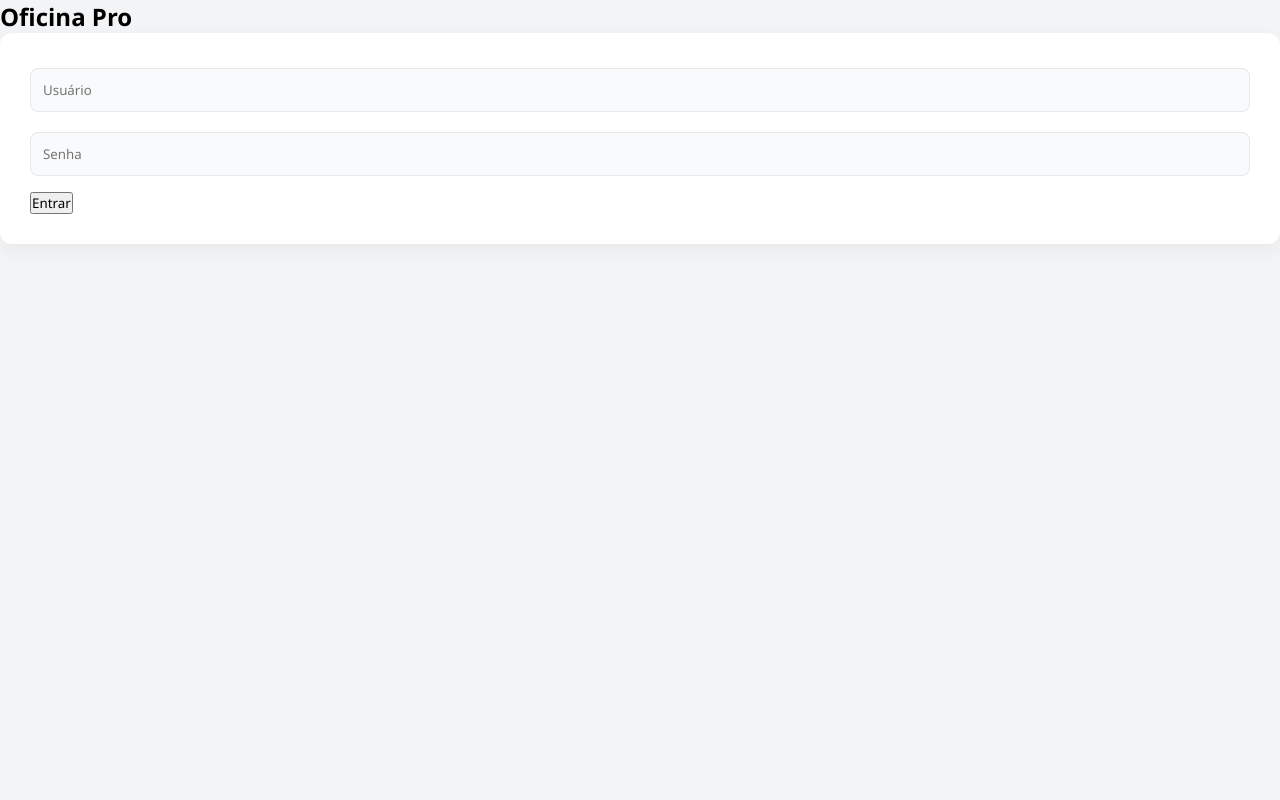
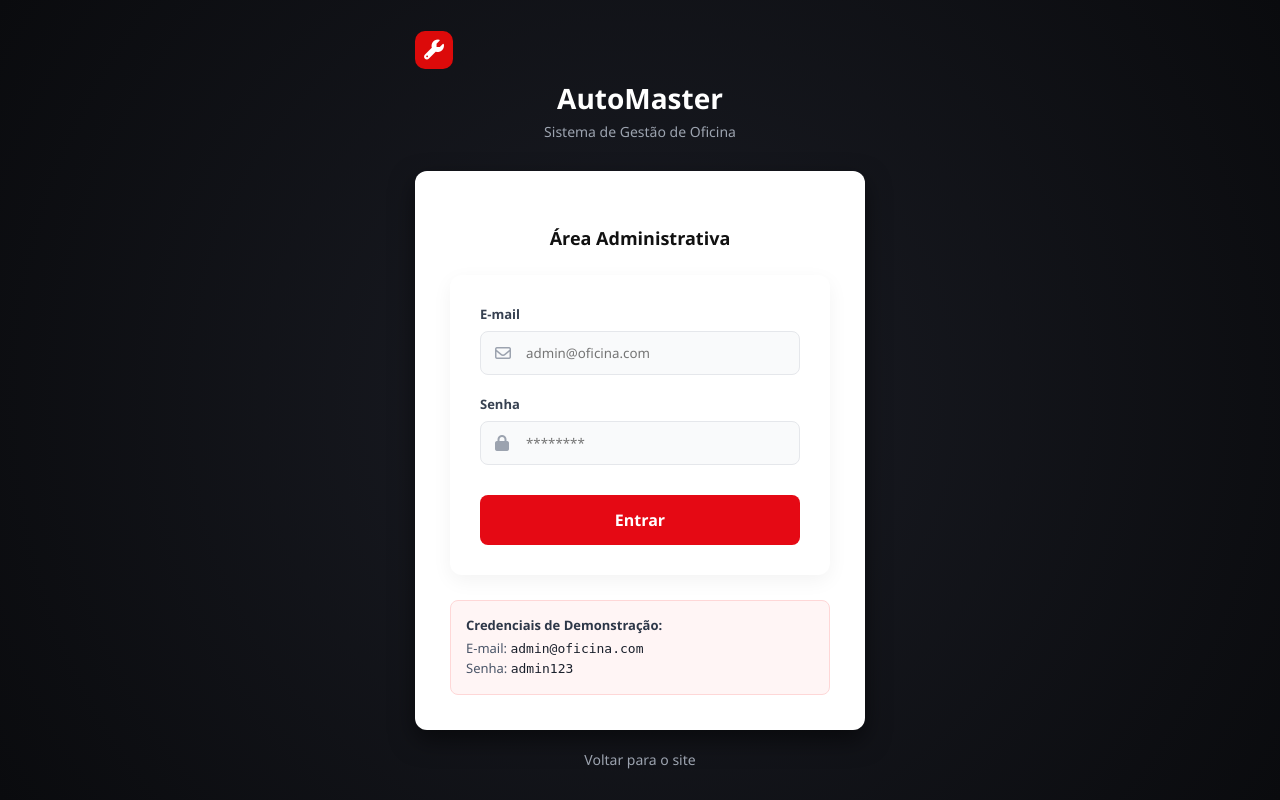
Before and after one commit to Bbasilisco/ProjetoIntegradorWeb, a PHP site: page /Paginas/Login.php in a window 1280 px wide. Run offline with PHP 8.4, Linux system fonts and the light colour scheme.

Commit message:
Update login form to use email and new credentials

```diff
--- a/Paginas/Login.php
+++ b/Paginas/Login.php
@@ -1,13 +1,17 @@
 <?php
 session_start();
 
-if ($_POST) {
-    if ($_POST['usuario'] === "admin" && $_POST['senha'] === "1234") {
+// Dados de demonstração baseados na imagem
+$email_demo = "admin@oficina.com";
+$senha_demo = "admin123";
+
+if ($_SERVER['REQUEST_METHOD'] === 'POST') {
+    if ($_POST['email'] === $email_demo && $_POST['senha'] === $senha_demo) {
         $_SESSION['logado'] = true;
         header("Location: dashboard.php");
         exit();
     } else {
-        $erro = "Login inválido";
+        $erro = "E-mail ou senha incorretos.";
     }
 }
 ?>
@@ -16,20 +20,56 @@ if ($_POST) {
 <html lang="pt-br">
 <head>
     <meta charset="UTF-8">
+    <meta name="viewport" content="width=device-width, initial-scale=1.0">
     <title>Login AutoMaster</title>
     <link rel="stylesheet" href="../FrontEnd/Estilo.css">
+    <link rel="stylesheet" href="https://cdnjs.cloudflare.com/ajax/libs/font-awesome/6.0.0/css/all.min.css">
 </head>
-<body>
-<div class="login-container">
-    <div class="login-box">
-        <h2>Oficina Pro</h2>
-        <?php if(isset($erro)) echo "<p style='color:red'>$erro</p>"; ?>
-        <form method="POST">
-            <input type="text" name="usuario" placeholder="Usuário" required>
-            <input type="password" name="senha" placeholder="Senha" required>
-            <button>Entrar</button>
-        </form>
+<body class="login-page">
+    <div class="login-wrapper">
+        <header class="login-header">
+            <div class="logo-box">
+                <i class="fa-solid fa-wrench" style="color: white;"></i>
+            </div>
+            <h1>AutoMaster</h1>
+            <p>Sistema de Gestão de Oficina</p>
+        </header>
+
+        <main class="login-card">
+            <h3>Área Administrativa</h3>
+
+            <?php if(isset($erro)): ?>
+                <div class="erro-mensagem"><?php echo $erro; ?></div>
+            <?php endif; ?>
+
+            <form method="POST">
+                <div class="input-group">
+                    <label for="email">E-mail</label>
+                    <div class="input-icon">
+                        <i class="fa-regular fa-envelope"></i>
+                        <input type="email" name="email" id="email" placeholder="admin@oficina.com" required>
+                    </div>
+                </div>
+
+                <div class="input-group">
+                    <label for="senha">Senha</label>
+                    <div class="input-icon">
+                        <i class="fa-solid fa-lock"></i>
+                        <input type="password" name="senha" id="senha" placeholder="********" required>
+                    </div>
+                </div>
+
+                <button type="submit" class="btn-entrar">Entrar</button>
+            </form>
+
+            <div class="demo-info">
+                <strong>Credenciais de Demonstração:</strong>
+                <p>E-mail: <span>admin@oficina.com</span></p>
+                <p>Senha: <span>admin123</span></p>
+            </div>
+        </main>
+
+        <a href="#" class="link-voltar">Voltar para o site</a>
     </div>
-</div>
 </body>
 </html>
```
